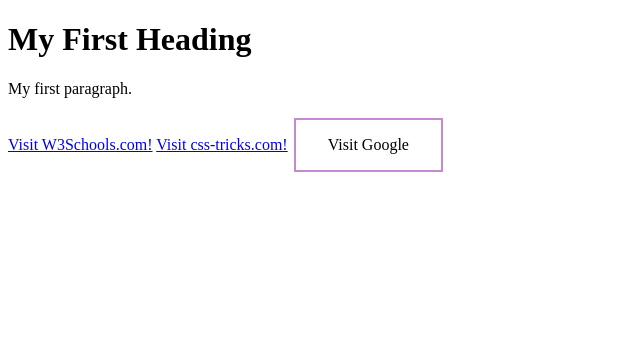
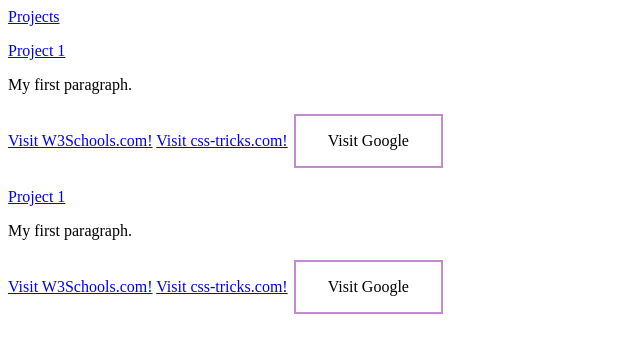
Before and after one commit to tdettling/-CIS641-HW2-Dettling, a plain HTML site: page index.html in a window 1280 px wide. Shown: the whole page, without its empty margins (0-640 px from the left). Drawn offline with Linux system fonts and the light colour scheme.

Commit message:
wip: seperated inline css to a seprate file, trying out navbar
Signed-off-by: L Dettling <tdettling@tds.net>

```diff
--- a/index.html
+++ b/index.html
@@ -4,48 +4,17 @@
     <meta charset="UTF-8">
     <meta name="viewport" content="width=device-width, initial-scale=1.0">
     <title>Portfolio</title>
-    <style>
-        .button {
-            border: none;
-            color: white;
-            padding: 16px 32px;
-            text-align: center;
-            text-decoration: none;
-            display: inline-block;
-            font-size: 16px;
-            margin: 4px 2px;
-            transition-duration: 0.4s;
-            cursor: pointer;
-        }
-
-        .button1 {
-            background-color: white;
-            color: black;
-            border: 2px solid #c38ad1;
-        }
-
-        .button1:hover {
-            background-color: #520a81;
-            color: white;
-        }
-
-        body {
-            background-color: rgb(255, 255, 255);
-            font-size: 100%;
-        }
-
-        h1 {
-            color: rgb(0, 0, 0);
-        }
-
-        p {
-            color: rgb(0, 0, 0);
-        }
-    </style>
+    <link rel="stylesheet" href="styles.css">
 </head>
+<nav id = 'navbar'>
+    <a class = "nav-link" href ="#projects"> Projects </a>
+</nav>
 <body>
 
-    <h1>My First Heading</h1>
+    <section id = "projects">
+        <p class = "project-tile"></p>
+        <a href = "https://tdettling.github.io/-CIS641-HW2-Dettling/"> Project 1 </a>
+
         <p>My first paragraph.</p>
         <a href="https://www.w3schools.com/html/html_links.asp">Visit W3Schools.com!</a>
         <a href="https://css-tricks.com/snippets/html/responsive-meta-tag/">Visit css-tricks.com!</a>
@@ -54,6 +23,24 @@
             Visit Google
         </a>
 
+      </section>
+
+      <section id = "2nd prjs">
+        <p class = "project-tile"></p>
+        <a href = "https://tdettling.github.io/-CIS641-HW2-Dettling/"> Project 1 </a>
+
+        <p>My first paragraph.</p>
+        <a href="https://www.w3schools.com/html/html_links.asp">Visit W3Schools.com!</a>
+        <a href="https://css-tricks.com/snippets/html/responsive-meta-tag/">Visit css-tricks.com!</a>
+
+        <a href="https://www.google.com" target="_blank" rel="noopener" class="button button1">
+            Visit Google
+        </a>
+
+      </section>
+
+
+
 
 </body>
 </html>
--- /dev/null
+++ b/styles.css
@@ -0,0 +1,36 @@
+.button {
+    border: none;
+    color: white;
+    padding: 16px 32px;
+    text-align: center;
+    text-decoration: none;
+    display: inline-block;
+    font-size: 16px;
+    margin: 4px 2px;
+    transition-duration: 0.4s;
+    cursor: pointer;
+}
+
+.button1 {
+    background-color: white;
+    color: black;
+    border: 2px solid #c38ad1;
+}
+
+.button1:hover {
+    background-color: #520a81;
+    color: white;
+}
+
+body {
+    background-color: rgb(255, 255, 255);
+    font-size: 100%;
+}
+
+h1 {
+    color: rgb(0, 0, 0);
+}
+
+p {
+    color: rgb(0, 0, 0);
+}
```
Lines whose indentation alone changed are shown as unchanged.
